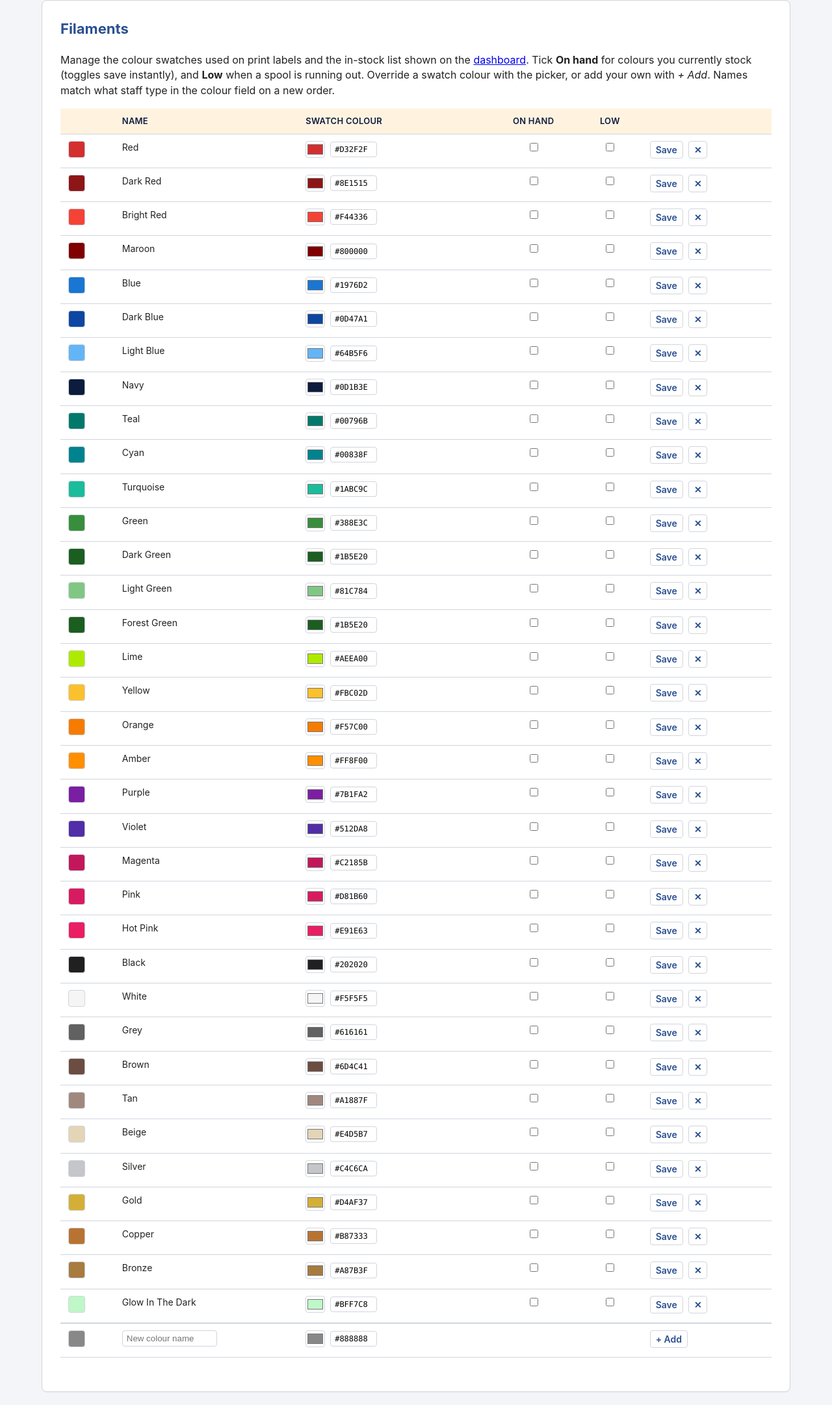
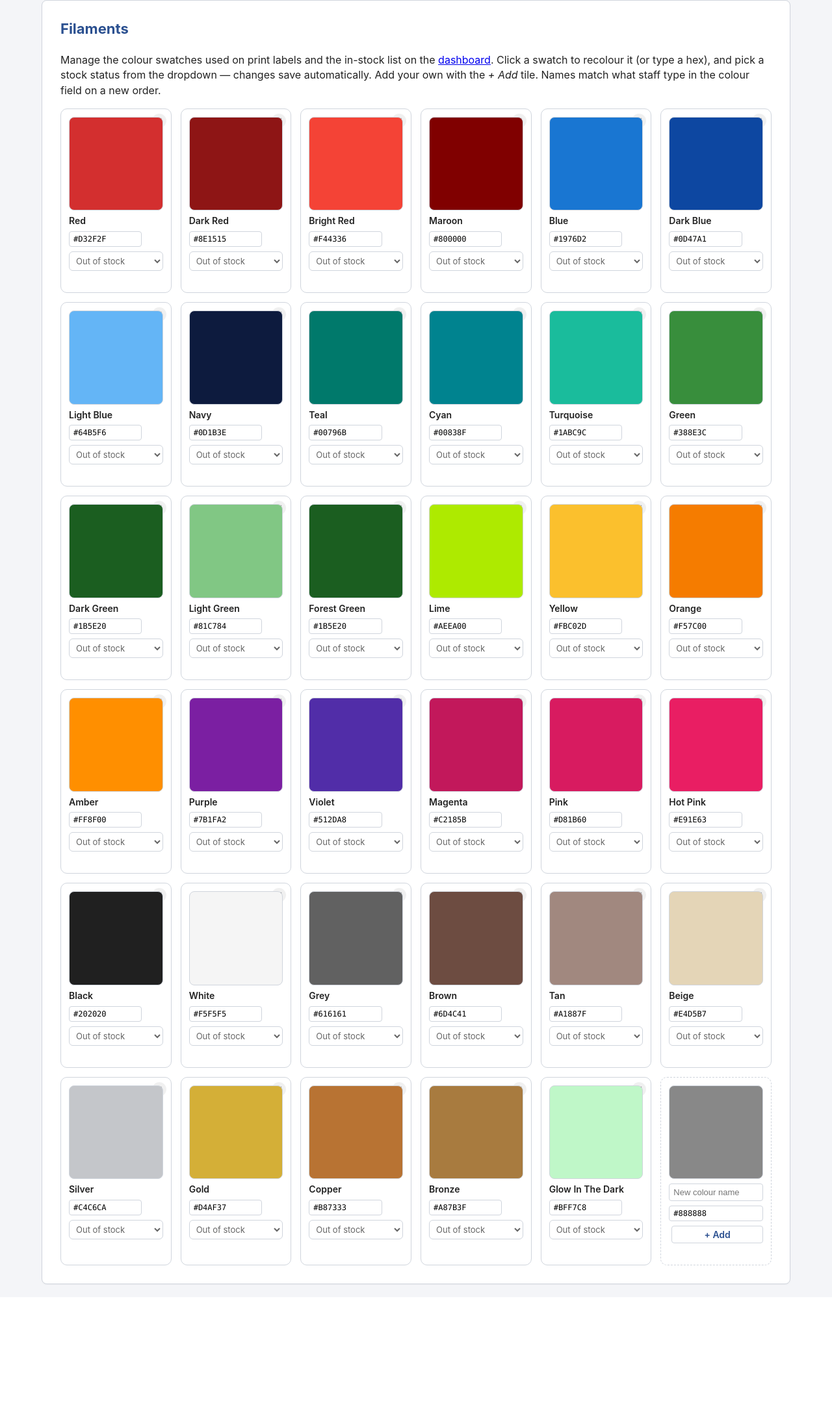
Before and after one commit to alex-nedelkoff/bambucli, a FastAPI app: page /filaments in a window 1280 px wide. Shown: the part 131-2294 px from the top of the page at 65% size. After the commit the page ends 2110 px from the top, so only its background shows below. Run offline with FastAPI, Linux system fonts and the light colour scheme; some libraries are stand-ins or nearby versions.

Commit message:
tweak(filaments): card-grid layout with large swatch + status dropdown
Replace the row table with a responsive grid of colour cards: a large square swatch (click to open the colour picker), the name, a hex field with reset-to-default, and a single In stock / Out of stock / Low stock dropdown (replacing the two checkboxes). All edits auto-save; the dropdown maps to on_hand/low for the existing upsert API (no backend change).

Co-Authored-By: Claude Opus 4.8 (1M context) <noreply@anthropic.com>

```diff
--- a/static/style.css
+++ b/static/style.css
@@ -816,35 +816,65 @@ table.uploads .inspecting-cell {
   font-size: 13px;
 }
 
-/* ---------- Filaments tab ---------- */
-.filaments-table td { vertical-align: middle; }
-.fil-swatch {
-  display: inline-block;
-  width: 26px; height: 26px;
-  border-radius: 4px;
+/* ---------- Filaments tab (grid of colour cards) ---------- */
+.filaments-grid {
+  display: grid;
+  grid-template-columns: repeat(auto-fill, minmax(155px, 1fr));
+  gap: 14px;
+  margin-top: 14px;
+}
+.fil-card {
+  position: relative;
+  display: flex; flex-direction: column; gap: 7px;
+  padding: 12px;
+  background: var(--card-bg);
   border: 1px solid var(--border);
-  flex-shrink: 0;
+  border-radius: 10px;
 }
-.fil-hex-cell { white-space: nowrap; }
-.fil-hex-cell .fil-color,
-.fil-hex-cell #add-color {
-  width: 30px; height: 26px; padding: 0;
-  border: 1px solid var(--border); border-radius: 4px;
-  background: none; cursor: pointer; vertical-align: middle;
+.fil-delete {
+  position: absolute; top: 7px; right: 7px;
+  width: 22px; height: 22px; line-height: 20px; text-align: center;
+  border: none; border-radius: 50%;
+  background: rgba(0,0,0,0.06); color: var(--muted);
+  cursor: pointer; font-size: 12px; padding: 0;
 }
-.fil-hex, #add-hex {
-  width: 6em; font-family: ui-monospace, Menlo, Consolas, monospace;
+.fil-delete:hover { background: var(--orange); color: #fff; }
+.fil-swatch-lg {
+  position: relative; display: block;
+  width: 100%; aspect-ratio: 1 / 1;
+  border-radius: 8px; border: 1px solid var(--border);
+  cursor: pointer; overflow: hidden;
+}
+.fil-swatch-lg input[type="color"] {
+  position: absolute; inset: 0; width: 100%; height: 100%;
+  opacity: 0; cursor: pointer; border: none; padding: 0; background: none;
+}
+.fil-name { font-weight: 600; font-size: 14px; line-height: 1.25; }
+.custom-tag {
+  font-size: 10px; font-weight: 600; color: var(--muted);
+  background: var(--bg); padding: 1px 5px; border-radius: 6px; vertical-align: middle;
+}
+.fil-hexrow { display: flex; align-items: center; gap: 6px; }
+.fil-hex {
+  flex: 1; min-width: 0;
+  font-family: ui-monospace, Menlo, Consolas, monospace;
   font-size: 12px; text-transform: uppercase;
   padding: 4px 6px; border: 1px solid var(--border); border-radius: 4px;
-  vertical-align: middle; margin: 0 4px;
 }
-#add-name {
-  width: 11em; padding: 4px 6px;
-  border: 1px solid var(--border); border-radius: 4px;
+.fil-reset { padding: 2px 6px; line-height: 1; }
+.fil-status {
+  font-family: inherit; font-size: 13px; padding: 5px 6px;
+  border: 1px solid var(--border); border-radius: 6px; background: #fff; cursor: pointer;
 }
-.fil-reset { padding: 2px 7px; }
-.fil-add-row td { border-top: 2px solid var(--border); padding-top: 10px; }
-.fil-status { margin-left: 6px; font-size: 12px; }
+.fil-status.status-in  { border-color: #2e9e5b; color: #1e7a43; background: #f3fbf6; }
+.fil-status.status-low { border-color: var(--orange); color: #b85c00; background: #fff7ef; }
+.fil-status.status-out { color: var(--muted); }
+.fil-status-msg { font-size: 12px; min-height: 14px; }
+.fil-add-card { border-style: dashed; justify-content: flex-start; }
+.fil-add-name {
+  font-size: 13px; padding: 5px 6px;
+  border: 1px solid var(--border); border-radius: 4px; width: 100%;
+}
 
 /* ---------- Dashboard in-stock panel ---------- */
 .stock-panel {
--- a/templates/filaments.html
+++ b/templates/filaments.html
@@ -3,131 +3,123 @@
 {% block content %}
 <div class="card">
   <h2>Filaments</h2>
-  <p class="hint">Manage the colour swatches used on print labels and the in-stock list shown on the
-    <a href="/dashboard">dashboard</a>. Tick <strong>On hand</strong> for colours you currently
-    stock (toggles save instantly), and <strong>Low</strong> when a spool is running out. Override a
-    swatch colour with the picker, or add your own with <em>+ Add</em>. Names match what staff type
-    in the colour field on a new order.</p>
+  <p class="hint">Manage the colour swatches used on print labels and the in-stock list on the
+    <a href="/dashboard">dashboard</a>. Click a swatch to recolour it (or type a hex), and pick a
+    stock status from the dropdown — changes save automatically. Add your own with the
+    <em>+ Add</em> tile. Names match what staff type in the colour field on a new order.</p>
 
-  <table class="plates filaments-table">
-    <thead>
-      <tr>
-        <th></th><th>Name</th><th>Swatch colour</th>
-        <th style="text-align:center;">On hand</th>
-        <th style="text-align:center;">Low</th>
-        <th></th>
-      </tr>
-    </thead>
-    <tbody id="fil-body">
+  <div class="filaments-grid">
     {% for it in items %}
-      <tr data-name="{{ it.name }}" data-default="{{ it.default_hex }}">
-        <td><span class="fil-swatch" style="background: {{ it.hex }};"></span></td>
-        <td>{{ it.name }}{% if not it.is_default %} <span class="muted" style="font-size:11px;">(custom)</span>{% endif %}</td>
-        <td class="fil-hex-cell">
+    {% set status = 'low' if (it.on_hand and it.low) else ('in' if it.on_hand else 'out') %}
+    <div class="fil-card" data-name="{{ it.name }}" data-default="{{ it.default_hex }}">
+      <button type="button" class="fil-delete" title="Remove from list">✕</button>
+      <label class="fil-swatch-lg" style="background: {{ it.hex }};">
         <input type="color" class="fil-color" value="{{ it.hex }}">
+      </label>
+      <div class="fil-name">{{ it.name }}{% if not it.is_default %} <span class="custom-tag">custom</span>{% endif %}</div>
+      <div class="fil-hexrow">
         <input type="text" class="fil-hex" value="{{ it.hex }}" maxlength="7" spellcheck="false">
-          <button type="button" class="button-mini fil-reset" title="Reset to default {{ it.default_hex }}"
+        <button type="button" class="fil-reset" title="Reset to default {{ it.default_hex }}"
                 {% if it.hex|upper == it.default_hex|upper %}style="visibility:hidden;"{% endif %}>↺</button>
-        </td>
-        <td style="text-align:center;"><input type="checkbox" class="fil-onhand"{% if it.on_hand %} checked{% endif %}></td>
-        <td style="text-align:center;"><input type="checkbox" class="fil-low"{% if it.low %} checked{% endif %}></td>
-        <td>
-          <button type="button" class="button-mini fil-save">Save</button>
-          <button type="button" class="button-mini fil-delete" title="Remove from list">✕</button>
-          <span class="fil-status"></span>
-        </td>
-      </tr>
+      </div>
+      <select class="fil-status status-{{ status }}">
+        <option value="out"{% if status == 'out' %} selected{% endif %}>Out of stock</option>
+        <option value="in"{% if status == 'in' %} selected{% endif %}>In stock</option>
+        <option value="low"{% if status == 'low' %} selected{% endif %}>Low stock</option>
+      </select>
+      <span class="fil-status-msg"></span>
+    </div>
     {% endfor %}
-    </tbody>
-    <tfoot>
-      <tr class="fil-add-row">
-        <td><span class="fil-swatch" id="add-swatch" style="background:#888888;"></span></td>
-        <td><input type="text" id="add-name" placeholder="New colour name" maxlength="40"></td>
-        <td class="fil-hex-cell">
+
+    <div class="fil-card fil-add-card">
+      <label class="fil-swatch-lg" style="background:#888888;">
         <input type="color" id="add-color" value="#888888">
-          <input type="text" id="add-hex" value="#888888" maxlength="7" spellcheck="false">
-        </td>
-        <td></td><td></td>
-        <td><button type="button" class="button-mini" id="add-btn">+ Add</button>
-            <span id="add-status" class="fil-status"></span></td>
-      </tr>
-    </tfoot>
-  </table>
+      </label>
+      <input type="text" id="add-name" class="fil-add-name" placeholder="New colour name" maxlength="40">
+      <div class="fil-hexrow">
+        <input type="text" id="add-hex" class="fil-hex" value="#888888" maxlength="7" spellcheck="false">
+      </div>
+      <button type="button" class="button-mini" id="add-btn">+ Add</button>
+      <span id="add-status" class="fil-status-msg"></span>
+    </div>
+  </div>
 </div>
 
 <script>
 (function () {
   const HEX = /^#[0-9A-Fa-f]{6}$/;
   const norm = h => { h = (h || '').trim(); if (h && h[0] !== '#') h = '#' + h; return h; };
+  // Dropdown value -> (on_hand, low) for the upsert API.
+  const STATUS = { out: [false, false], in: [true, false], low: [true, true] };
 
-  async function upsert(name, hex, onHand, low, statusEl) {
-    if (!HEX.test(hex)) { if (statusEl) { statusEl.textContent = 'bad hex'; statusEl.className = 'fil-status error-msg'; } return false; }
+  async function upsert(name, hex, onHand, low, msgEl) {
+    if (!HEX.test(hex)) { if (msgEl) { msgEl.textContent = 'bad hex'; msgEl.className = 'fil-status-msg error-msg'; } return false; }
     const fd = new FormData();
     fd.append('name', name); fd.append('color_hex', hex);
     fd.append('on_hand', onHand ? '1' : '0'); fd.append('low', low ? '1' : '0');
-    if (statusEl) { statusEl.textContent = '…'; statusEl.className = 'fil-status'; }
+    if (msgEl) { msgEl.textContent = '…'; msgEl.className = 'fil-status-msg'; }
     try {
       const r = await fetch('/api/filaments/upsert', { method: 'POST', body: fd });
       if (!r.ok) throw new Error('HTTP ' + r.status);
-      if (statusEl) { statusEl.textContent = '✓'; statusEl.className = 'fil-status success-msg'; }
+      if (msgEl) { msgEl.textContent = '✓'; msgEl.className = 'fil-status-msg success-msg'; }
       return true;
     } catch (e) {
-      if (statusEl) { statusEl.textContent = 'failed'; statusEl.className = 'fil-status error-msg'; }
+      if (msgEl) { msgEl.textContent = 'failed'; msgEl.className = 'fil-status-msg error-msg'; }
       return false;
     }
   }
 
-  function vals(tr) {
+  function vals(card) {
+    const [onHand, low] = STATUS[card.querySelector('.fil-status').value] || [false, false];
     return {
-      name: tr.dataset.name,
-      hex: norm(tr.querySelector('.fil-hex').value),
-      onHand: tr.querySelector('.fil-onhand').checked,
-      low: tr.querySelector('.fil-low').checked,
-      status: tr.querySelector('.fil-status'),
+      name: card.dataset.name, hex: norm(card.querySelector('.fil-hex').value),
+      onHand, low, msg: card.querySelector('.fil-status-msg'),
     };
   }
 
-  document.querySelectorAll('#fil-body tr').forEach(tr => {
-    const color = tr.querySelector('.fil-color'),
-          hex = tr.querySelector('.fil-hex'),
-          sw = tr.querySelector('.fil-swatch'),
-          reset = tr.querySelector('.fil-reset');
+  document.querySelectorAll('.fil-card:not(.fil-add-card)').forEach(card => {
+    const color = card.querySelector('.fil-color'), hex = card.querySelector('.fil-hex'),
+          sw = card.querySelector('.fil-swatch-lg'), reset = card.querySelector('.fil-reset'),
+          sel = card.querySelector('.fil-status');
     const preview = () => { const h = norm(hex.value); if (HEX.test(h)) sw.style.background = h; };
+    const saveHex = () => { const v = vals(card); if (HEX.test(v.hex)) upsert(v.name, v.hex, v.onHand, v.low, v.msg); };
     color.addEventListener('input', () => { hex.value = color.value; preview(); reset.style.visibility = ''; });
+    color.addEventListener('change', saveHex);
     hex.addEventListener('input', () => { const h = norm(hex.value); if (HEX.test(h)) color.value = h; preview(); reset.style.visibility = ''; });
-    const save = () => { const v = vals(tr); upsert(v.name, v.hex, v.onHand, v.low, v.status); };
-    tr.querySelector('.fil-onhand').addEventListener('change', save);
-    tr.querySelector('.fil-low').addEventListener('change', save);
-    tr.querySelector('.fil-save').addEventListener('click', save);
+    hex.addEventListener('change', saveHex);
+    sel.addEventListener('change', () => {
+      sel.className = 'fil-status status-' + sel.value;
+      const v = vals(card); upsert(v.name, v.hex, v.onHand, v.low, v.msg);
+    });
     reset.addEventListener('click', () => {
-      const d = tr.dataset.default;
+      const d = card.dataset.default;
       hex.value = d; color.value = d; preview(); reset.style.visibility = 'hidden';
-      const v = vals(tr); upsert(v.name, d, v.onHand, v.low, v.status);
+      const v = vals(card); upsert(v.name, d, v.onHand, v.low, v.msg);
     });
-    tr.querySelector('.fil-delete').addEventListener('click', async () => {
-      if (!confirm('Remove "' + tr.dataset.name + '" from the list?')) return;
-      const fd = new FormData(); fd.append('name', tr.dataset.name);
+    card.querySelector('.fil-delete').addEventListener('click', async () => {
+      if (!confirm('Remove "' + card.dataset.name + '" from the list?')) return;
+      const fd = new FormData(); fd.append('name', card.dataset.name);
       try {
         const r = await fetch('/api/filaments/delete', { method: 'POST', body: fd });
         if (!r.ok) throw new Error('HTTP ' + r.status);
-        tr.remove();
+        card.remove();
       } catch (e) {
-        const s = tr.querySelector('.fil-status'); s.textContent = 'failed'; s.className = 'fil-status error-msg';
+        const m = card.querySelector('.fil-status-msg'); m.textContent = 'failed'; m.className = 'fil-status-msg error-msg';
       }
     });
   });
 
-  // Add-new row
+  // Add-new tile
   const aName = document.getElementById('add-name'), aColor = document.getElementById('add-color'),
-        aHex = document.getElementById('add-hex'), aSw = document.getElementById('add-swatch'),
-        aStatus = document.getElementById('add-status');
+        aHex = document.getElementById('add-hex'), aStatus = document.getElementById('add-status'),
+        aSw = aColor.closest('.fil-swatch-lg');
   const aPrev = () => { const h = norm(aHex.value); if (HEX.test(h)) aSw.style.background = h; };
   aColor.addEventListener('input', () => { aHex.value = aColor.value; aPrev(); });
   aHex.addEventListener('input', () => { const h = norm(aHex.value); if (HEX.test(h)) aColor.value = h; aPrev(); });
   document.getElementById('add-btn').addEventListener('click', async () => {
     const name = aName.value.trim();
-    if (!name) { aStatus.textContent = 'name?'; aStatus.className = 'fil-status error-msg'; return; }
-    // New colours default to on-hand (you're adding it because you have it).
+    if (!name) { aStatus.textContent = 'name?'; aStatus.className = 'fil-status-msg error-msg'; return; }
+    // New colours default to in-stock (you're adding it because you have it).
     const ok = await upsert(name, norm(aHex.value), true, false, aStatus);
     if (ok) { aStatus.textContent = '✓ added'; setTimeout(() => location.reload(), 350); }
   });
```
Lines whose indentation alone changed are shown as unchanged.
